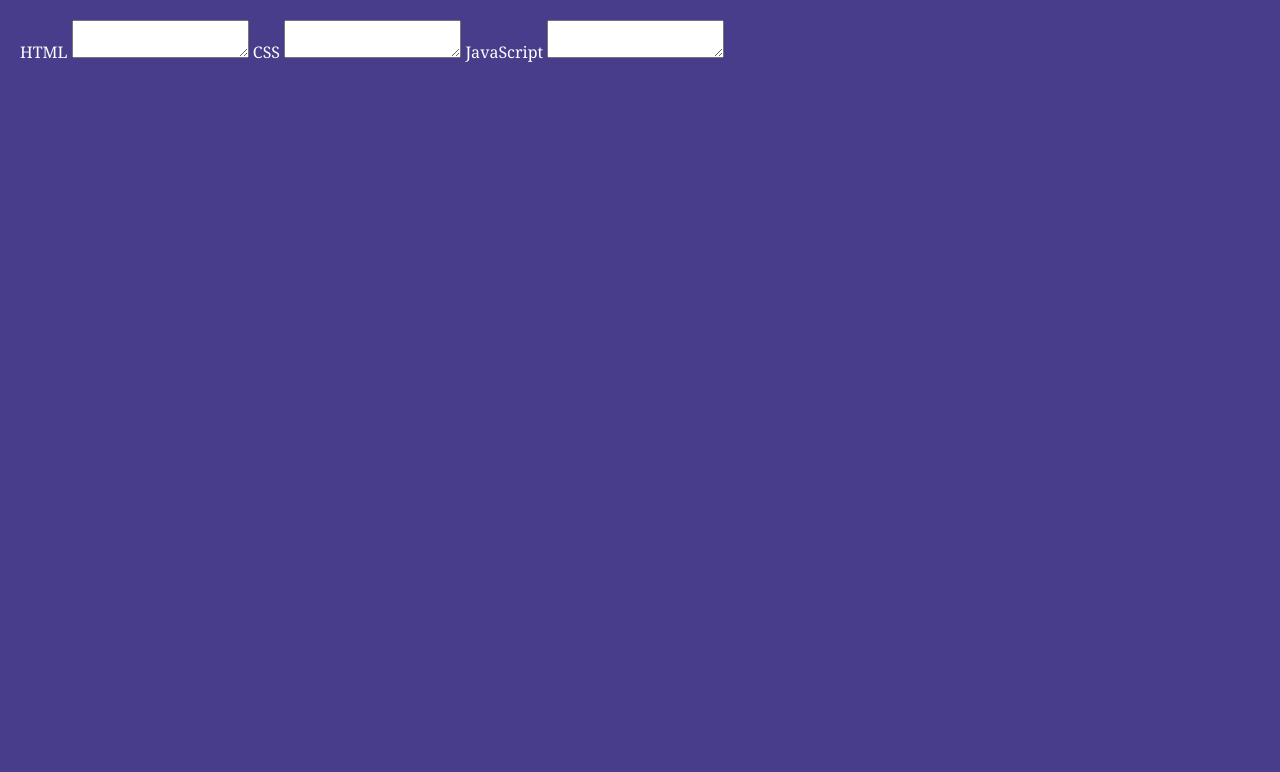
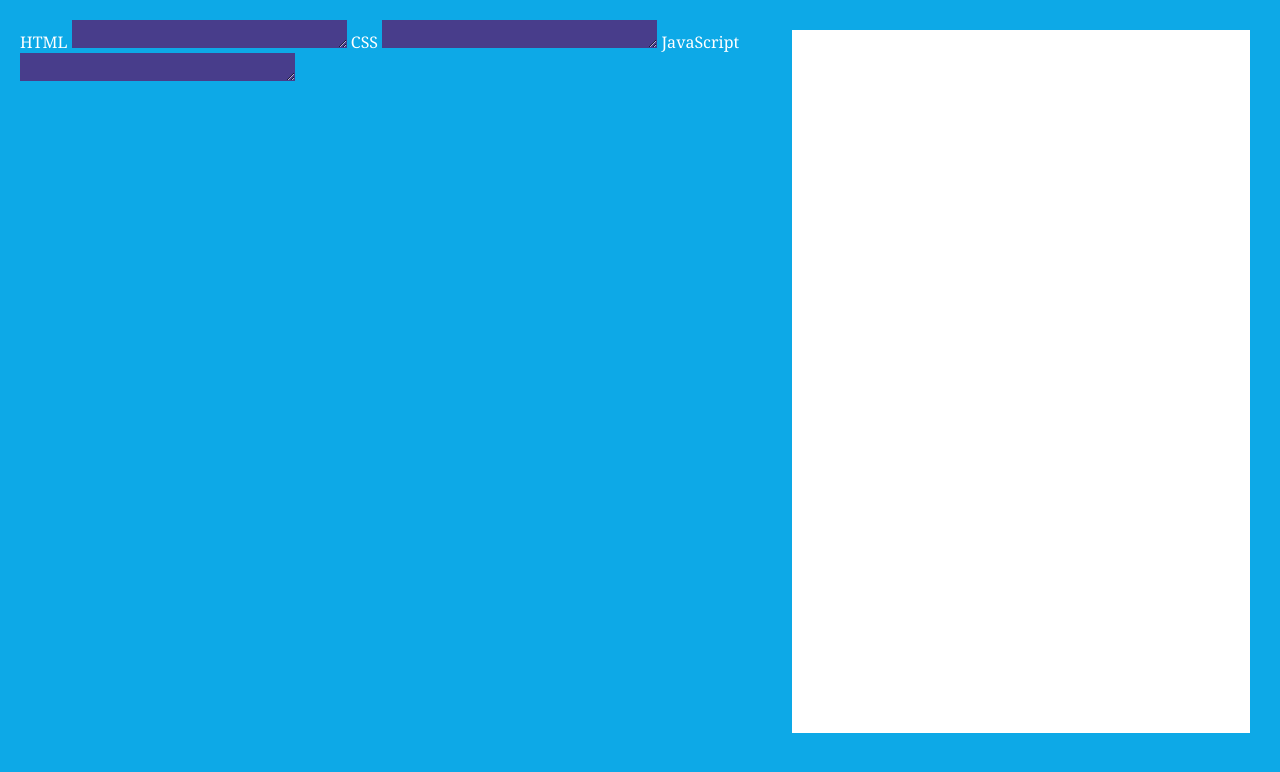
Before and after one commit to kenyansa/live_code_editor, a plain HTML site: page index.html in a window 1280 px wide. Drawn offline with Linux system fonts and the light colour scheme.

Commit message:
link html with font-awesome

```diff
--- a/index.html
+++ b/index.html
@@ -6,6 +6,7 @@
     <title>Live Code Editor</title>
     <link rel="stylesheet" href="styles.css">
     <link rel="stylesheet" href="https://cdnjs.cloudflare.com/ajax/libs/font-awesome/6.4.0/css/all.min.css" integrity="sha512-iecdLmaskl7CVkqkXNQ/ZH/XLlvWZOJyj7Yy7tcenmpD1ypASozpmT/E0iPtmFIB46ZmdtAc9eNBvH0H/ZpiBw==" crossorigin="anonymous" referrerpolicy="no-referrer" />
+    <script src="https://kit.fontawesome.com/97cf2fda9e.js" crossorigin="anonymous"></script>
 </head>
 <body>
     <div class="container">
@@ -20,7 +21,7 @@
             <textarea name="js-code" id="js-code"></textarea>
         </div>
         <div class="right">
-
+            <iframe  id="output"></iframe>
         </div>
     </div>
 
--- a/styles.css
+++ b/styles.css
@@ -5,11 +5,39 @@
     box-sizing: border-box;
 }
 body{
-    background: darkslateblue;
+    background: rgb(13, 169, 231);
     color: white;
 }
 .container{
     width: 100%;
     height: 100vh;
     padding: 20px;
+    display: flex;
 }
+.eft,.right{
+    flex-basis: 50%;
+    padding: 10px;
+}
+textarea{
+    background: darkslateblue;
+    height: 28px;
+    color: white;
+    padding: 10px 20px;
+    border: 0;
+    outline: 0;
+    font-size: 18px;
+}
+iframe{
+    width: 100%;
+    height: 95%;
+    background: white;
+    border: 0;
+    outline: 0;
+}
+iframe{
+    width: 100%;
+    height: 95%;
+    background: white;
+    border: 0;
+    outline: 0;
+}
```
